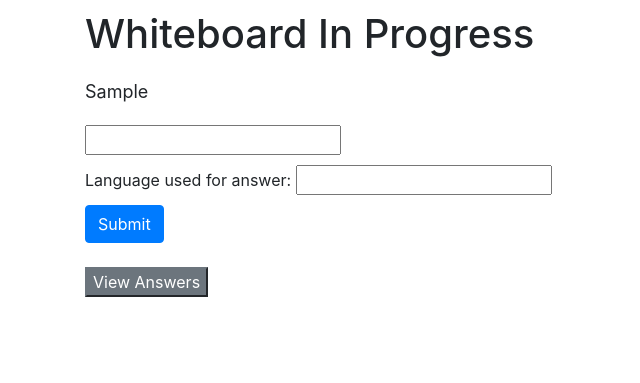
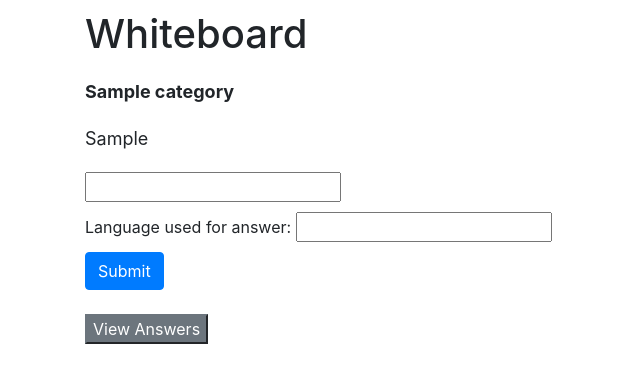
Before and after one commit to pauljickling/whiteboard, a Django app: template problems/templates/questions/index.html in a window 1280 px wide. Shown: the top 383 px of the page, without its empty margins (0-640 px from the left). Run offline with Django 3.2, Linux system fonts and the light colour scheme; the template is opened without the code that fills it: most values are stand-ins (such as "Sample title", 1, 10 or a date in 2020); form fields are guessed from the names that the template uses; some libraries are stand-ins or nearby versions.

Commit message:
Renders HTML tags for problem text and other design adjustments

```diff
--- a/problems/templates/questions/index.html
+++ b/problems/templates/questions/index.html
@@ -8,9 +8,10 @@
 	</head>
 <body>
 	<div class="container">
-		<h1>Whiteboard In Progress</h1>
+		<h1>Whiteboard</h1>
 
-		<p class="problem">{{random_problem}}</p>
+		<p class="problem-type"><strong>{{random_problem.category}}</strong></p>
+		<p class="problem">{{random_problem|safe}}</p>
 		<form method="POST">{% csrf_token %}
 			<div>{{form.answer}}</div>
 			<div class="language">Language used for answer: {{form.language}}</div>
--- a/static/main.css
+++ b/static/main.css
@@ -39,4 +39,5 @@ div.answers {
 div.answer {
 	border: 1px solid gray;
 	padding: 5px;
+	font-family: monospace;
 }
```
